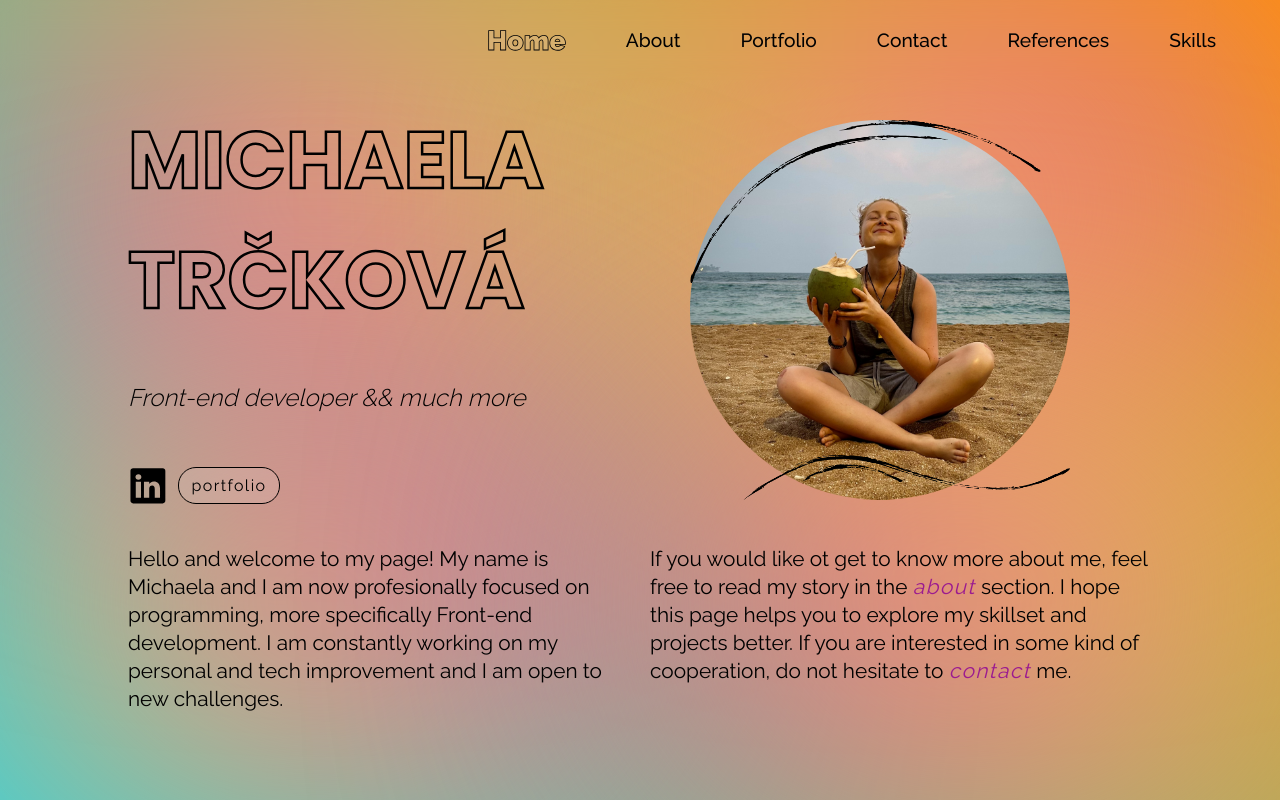
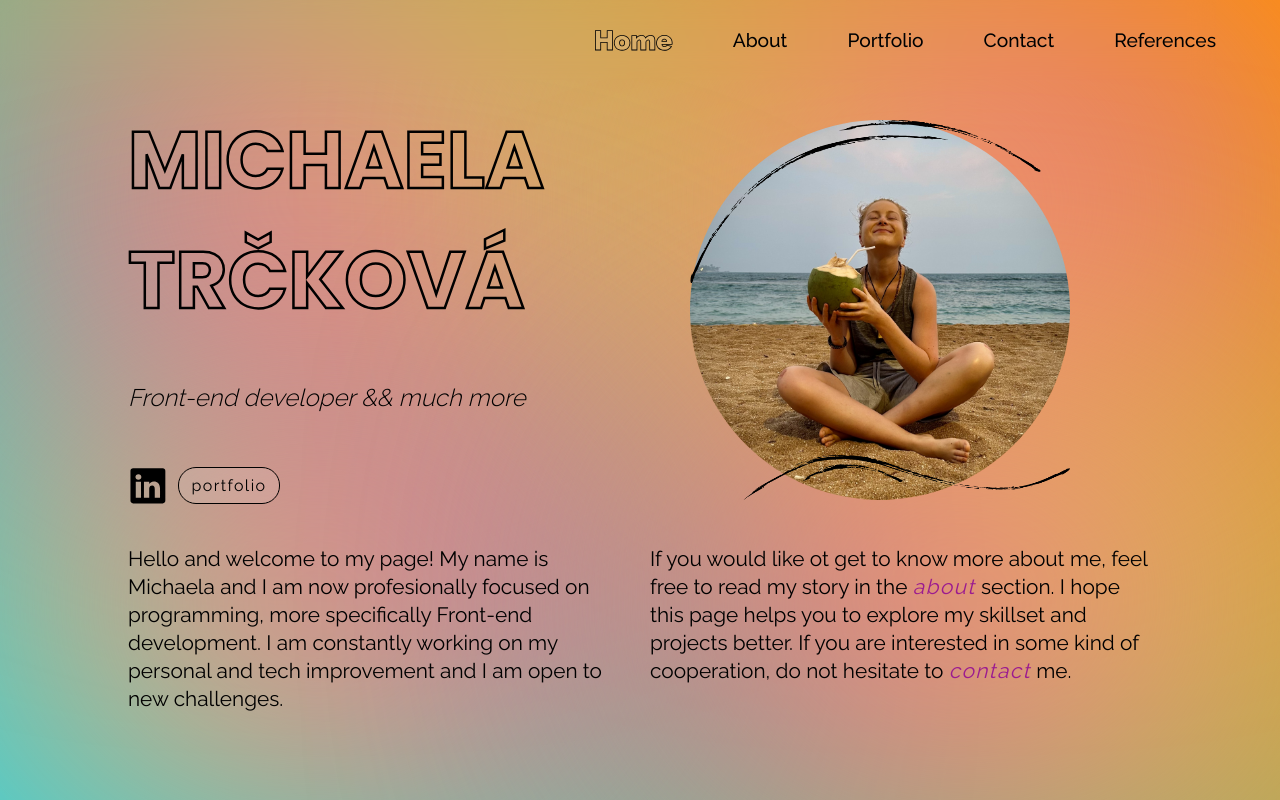
Before and after one commit to michaelamitr/personal-web-nextjs, a Next.js app: page / in a window 1280 px wide. Shown: the top 800 px of the page. Built offline with nearby package versions, Linux system fonts and the light colour scheme.

Commit message:
skilld link removed from header

```diff
--- a/src/components/Header/header.tsx
+++ b/src/components/Header/header.tsx
@@ -80,16 +80,6 @@ export default function Header() {
               References
             </Link>
           </li>
-          <li className={styles.header_link_item}>
-            <Link
-              href="/skills"
-              className={`${styles.header_link} ${
-                pathname === '/skills' ? styles.active : ''
-              } hover`}
-            >
-              Skills
-            </Link>
-          </li>
         </nav>
       )}
     </header>
```
